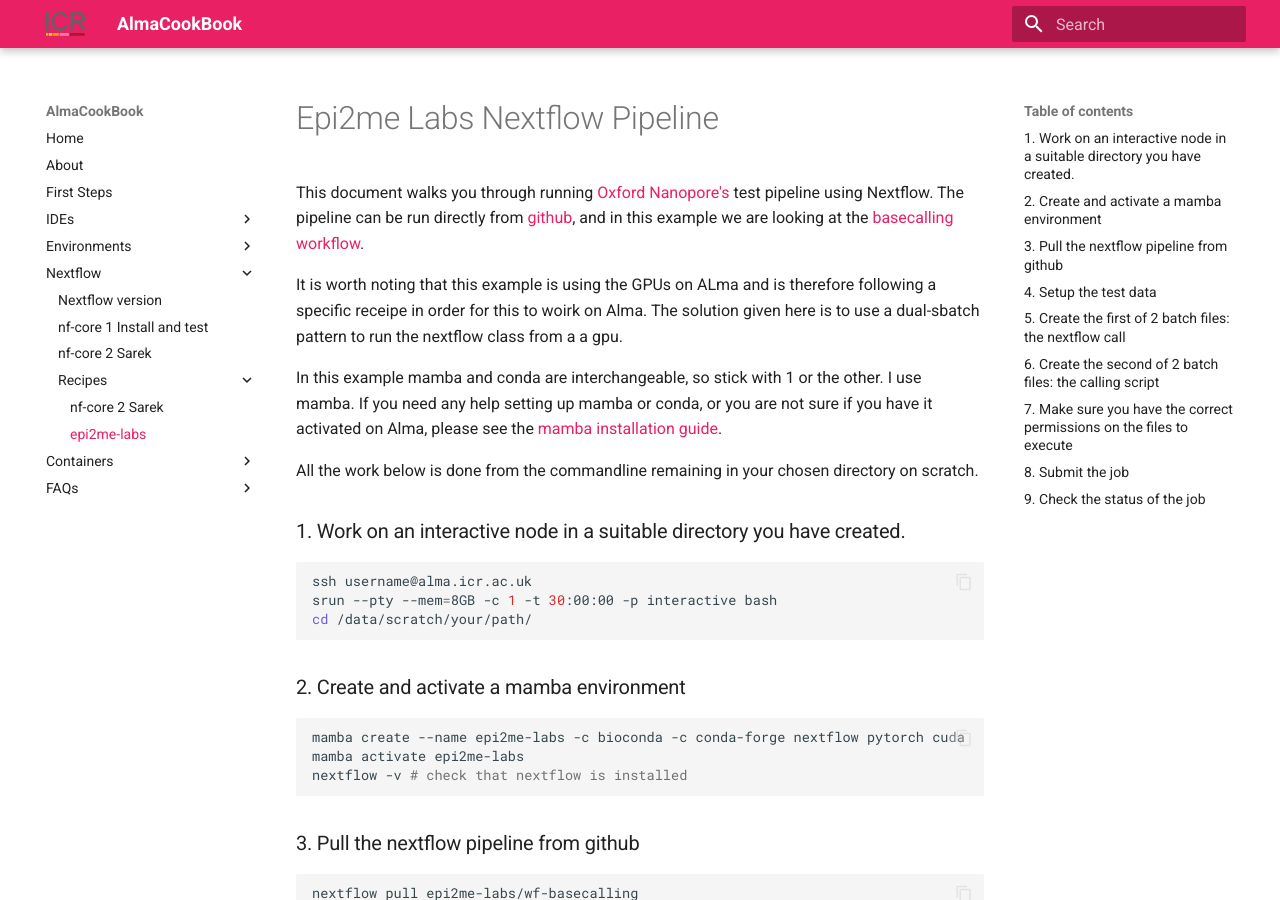
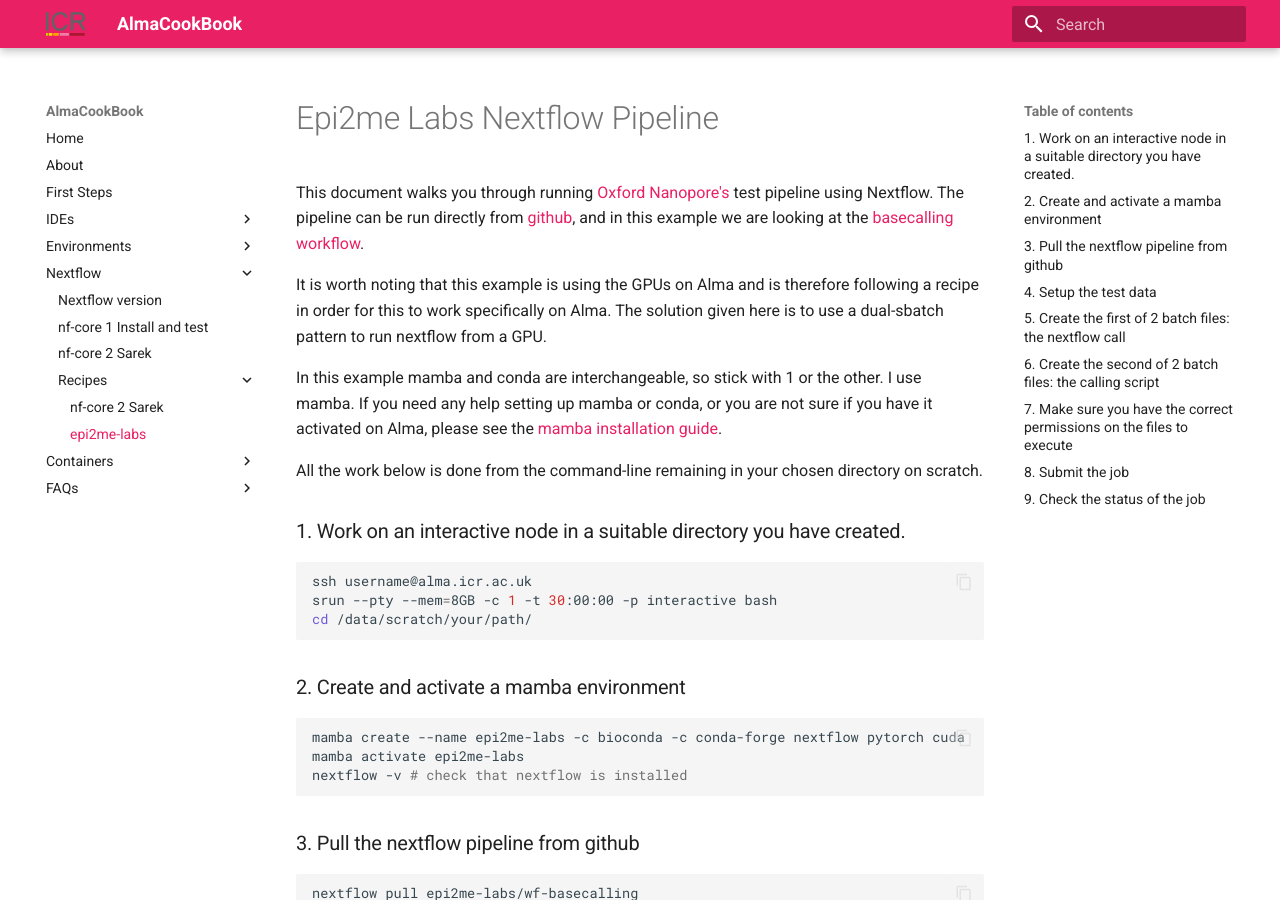
Before and after one commit to AlmaCookBook/AlmaCookBook.github.io, an MkDocs documentation site: the page built from docs/workflows/recipe-nf-epitome.md, in a window 1280 px wide and 900 px high. Built offline with MkDocs 1.6.1 and Material for MkDocs 9.7.7, drawn with Linux system fonts in a browser that asks for light colours.

Commit message:
spelling

```diff
--- a/docs/workflows/recipe-nf-epitome.md
+++ b/docs/workflows/recipe-nf-epitome.md
@@ -2,11 +2,12 @@
 
 This document walks you through running [Oxford Nanopore's](https://community.nanoporetech.com/docs/analyse/epi2me-workflows) test pipeline using Nextflow.  The pipeline can be run directly from [github](https://github.com/epi2me-labs), and in this example we are looking at the [basecalling workflow](https://github.com/epi2me-labs/wf-basecalling).
 
-It is worth noting that this example is using the GPUs on ALma and is therefore following a specific receipe in order for this to woirk on Alma. The solution given here is to use a dual-sbatch pattern to run the nextflow class from a a gpu.
+It is worth noting that this example is using the GPUs on Alma and is therefore following a recipe in order for this to work specifically on Alma.
+The solution given here is to use a dual-sbatch pattern to run nextflow from a GPU.
 
 In this example mamba and conda are interchangeable, so stick with 1 or the other. I use mamba. If you need any help setting up mamba or conda, or you are not sure if you have it activated on Alma, please see the [mamba installation guide](../conda/mamba-first.md).
 
-All the work below is done from the commandline remaining in your chosen directory on scratch.
+All the work below is done from the command-line remaining in your chosen directory on scratch.
 
 ### 1. Work on an interactive node in a suitable directory you have created.
 
```
